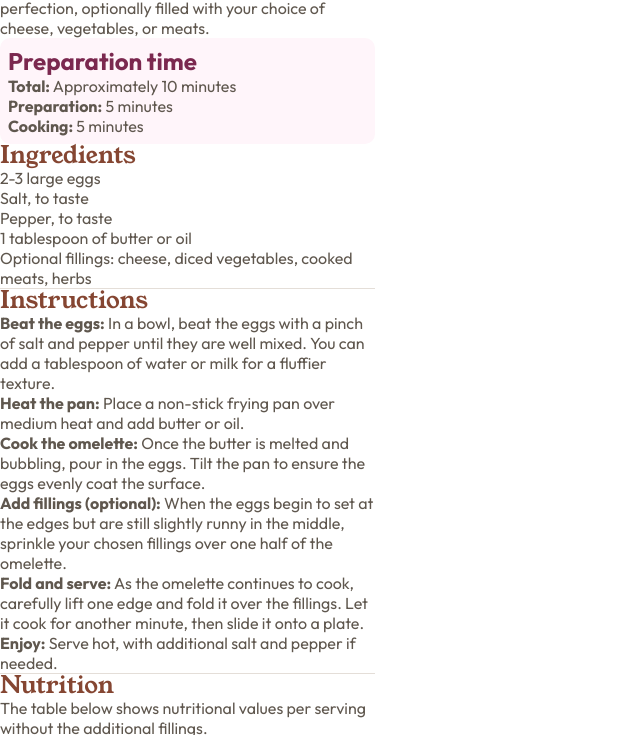
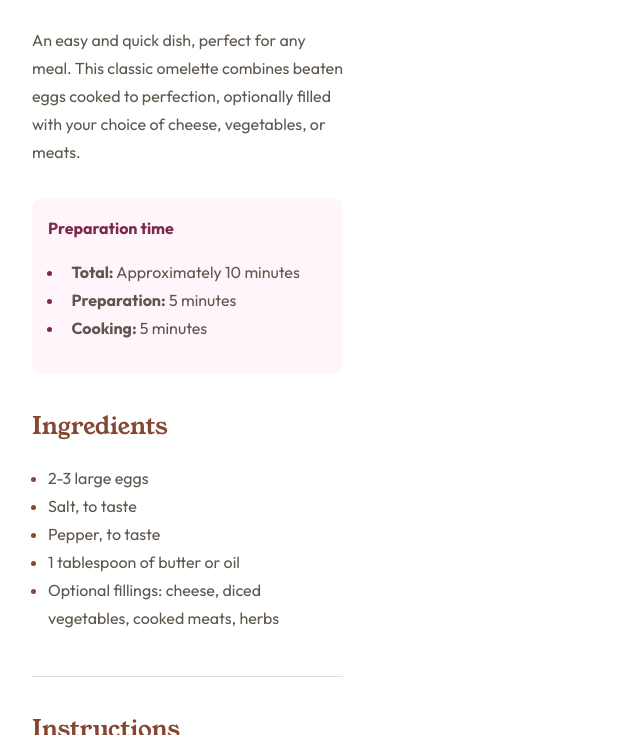
Before and after one commit to P4FZero/recipe-page, a plain HTML site: page index.html in a window 1280 px wide. Shown: the part 281-1016 px from the top of the page, without its empty margins (0-640 px from the left). Drawn offline with Linux system fonts and the light colour scheme; files whose address does not match are found by name.

Commit message:
HTML and CSS updates

```diff
--- a/index.html
+++ b/index.html
@@ -26,11 +26,13 @@
 </head>
 
 <body>
+  <header>
+    <img src="assets/images/image-omelette.jpeg"
+      alt="A golden omelette, filled with a vibrant texture of fresh vegetables along with melted cheese">
+  </header>
+
   <main>
     <header>
-      <img src="assets/images/image-omelette.jpeg"
-        alt="A golden omelette, filled with a vibrant texture of fresh vegetables along with melted cheese">
-
       <h1>Simple Omelette Recipe</h1>
 
       <p>
@@ -40,8 +42,8 @@
     </header>
 
     <article>
-      <section>
-        <h2>Preparation time</h2>
+      <section class="preparation">
+        <p>Preparation time</p>
 
         <ul>
           <li><strong>Total:</strong> Approximately 10 minutes</li>
--- a/style.css
+++ b/style.css
@@ -40,6 +40,7 @@
     box-sizing: border-box;
     margin: 0;
     padding: 0;
+
 }
 
 /* ||Colors*/
@@ -48,46 +49,63 @@
     /* Primary */
 
     --dark-raspberry: hsl(332, 51%, 32%);
-    /*  */
     --nutmeg: hsl(14, 45%, 36%);
 
     /* Neutral */
 
-    /*  */
     --dark-charcoal: hsl(24, 5%, 18%);
     --eggshell: hsl(30, 54%, 90%);
-    /*  */
     --light-grey: hsl(30, 18%, 87%);
     --rose-white: hsl(330, 100%, 98%);
-    /*  */
     --wenge-brown: hsl(30, 10%, 34%);
-    /*  */
     --white: hsl(0, 0%, 100%);
 }
 
 /* ||General settings */
 
 body {
+    background-color: var(--white);
+    color: var(--wenge-brown);
+    font-family: "outfit", sans-serif;
+    line-height: 1.75;
     max-width: 375px;
-    font-family: "outfit", sans-serif;
-    color: var(--wenge-brown);
-    background-color: var(--white);
 }
 
 img {
+    font-style: italic;
+    height: auto;
+    vertical-align: middle;
     width: 100%;
 }
 
-section:not(:first-child, :last-child) {
-    border-bottom: 1px solid var(--light-grey);
+h1 {
+    line-height: 1;
+    font-size: 2.25rem;
 }
 
-h1 {
-    color: var(--dark-charcoal);
+main {
+    padding: 2rem;
+}
+
+h1,
+main header,
+section {
+    margin-bottom: 2rem;
+}
+
+main ul,
+main ol {
+    padding: 1rem;
+}
+
+section:not(:first-child, :last-child) {
+    padding-bottom: 1.75rem;
+    border-bottom: 1px solid var(--light-grey);
 }
 
 h1,
 h2 {
+    color: var(--dark-charcoal);
     font-family: "young-serif", serif;
 }
 
@@ -98,19 +116,18 @@ tr td:nth-child(2) {
     font-weight: 400;
 }
 
-/* li::marker,
-tr td:nth-child(2) {
-    font-weight: bold;
-} */
-
-section:first-child {
+.preparation {
     background-color: var(--rose-white);
-    padding: .5rem;
+    padding: 1rem;
     border-radius: 10px;
 }
 
-section:first-child h2,
-section:first-child li::marker {
+.preparation li {
+    padding-left: 7.5px;
+}
+
+.preparation p,
+.preparation li::marker {
     font-family: "outfit", sans-serif;
     color: var(--dark-raspberry);
     font-weight: 700;
```
